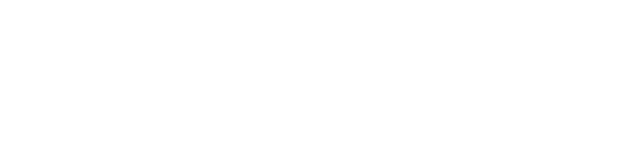
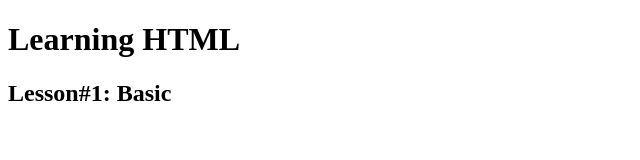
Before and after one commit to Tomgethub/github-demo, a plain HTML site: page index.html in a window 1280 px wide. Shown: the whole page, without its empty margins (0-640 px from the left). Drawn offline with Linux system fonts and the light colour scheme.

Commit message:
Update index.html

```diff
--- a/index.html
+++ b/index.html
@@ -3,8 +3,8 @@
 </head>
 
 <body>
-
-
+  <h1>Learning HTML</h1>
+  <h2>Lesson#1: Basic</h2>
 
 
 </body>
```
